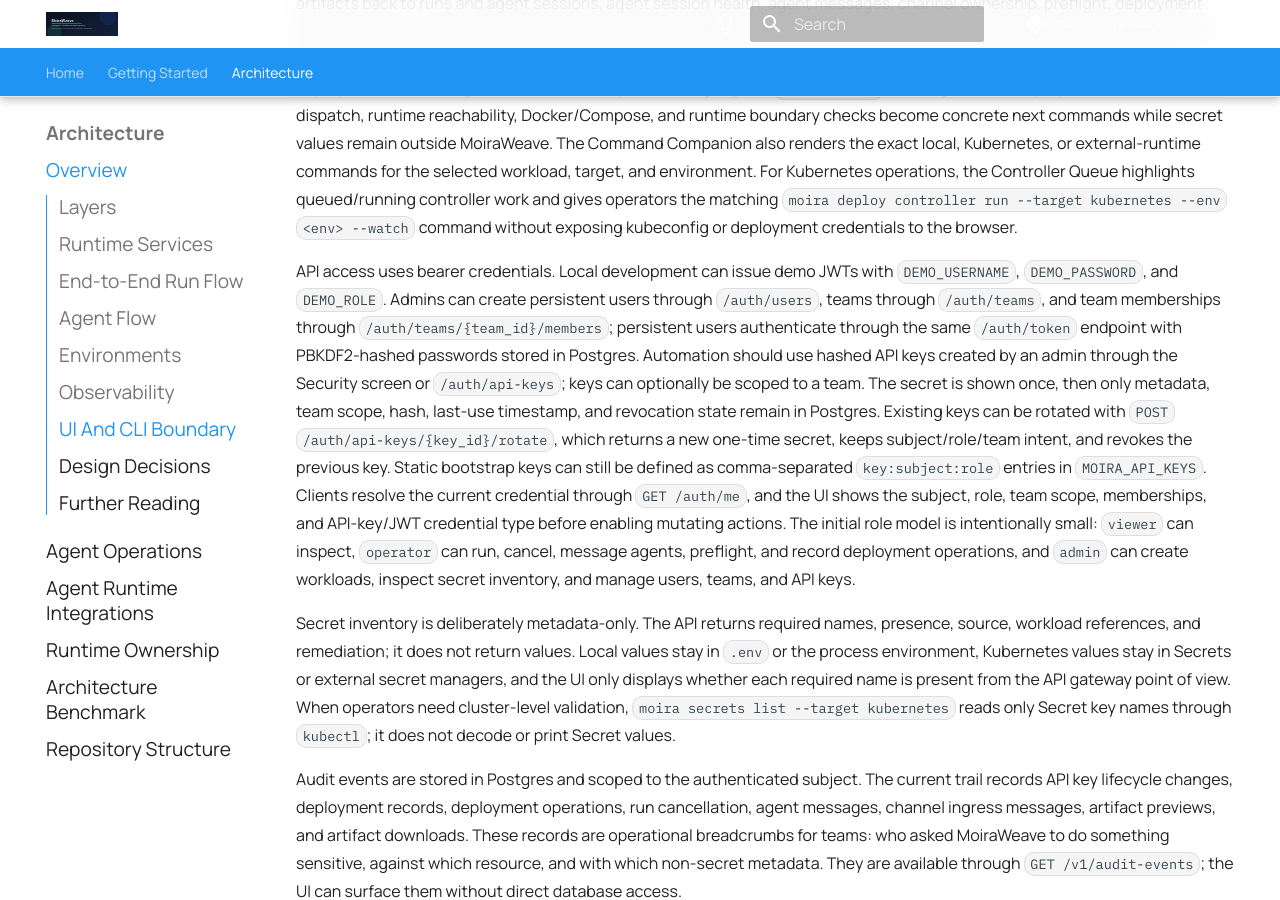
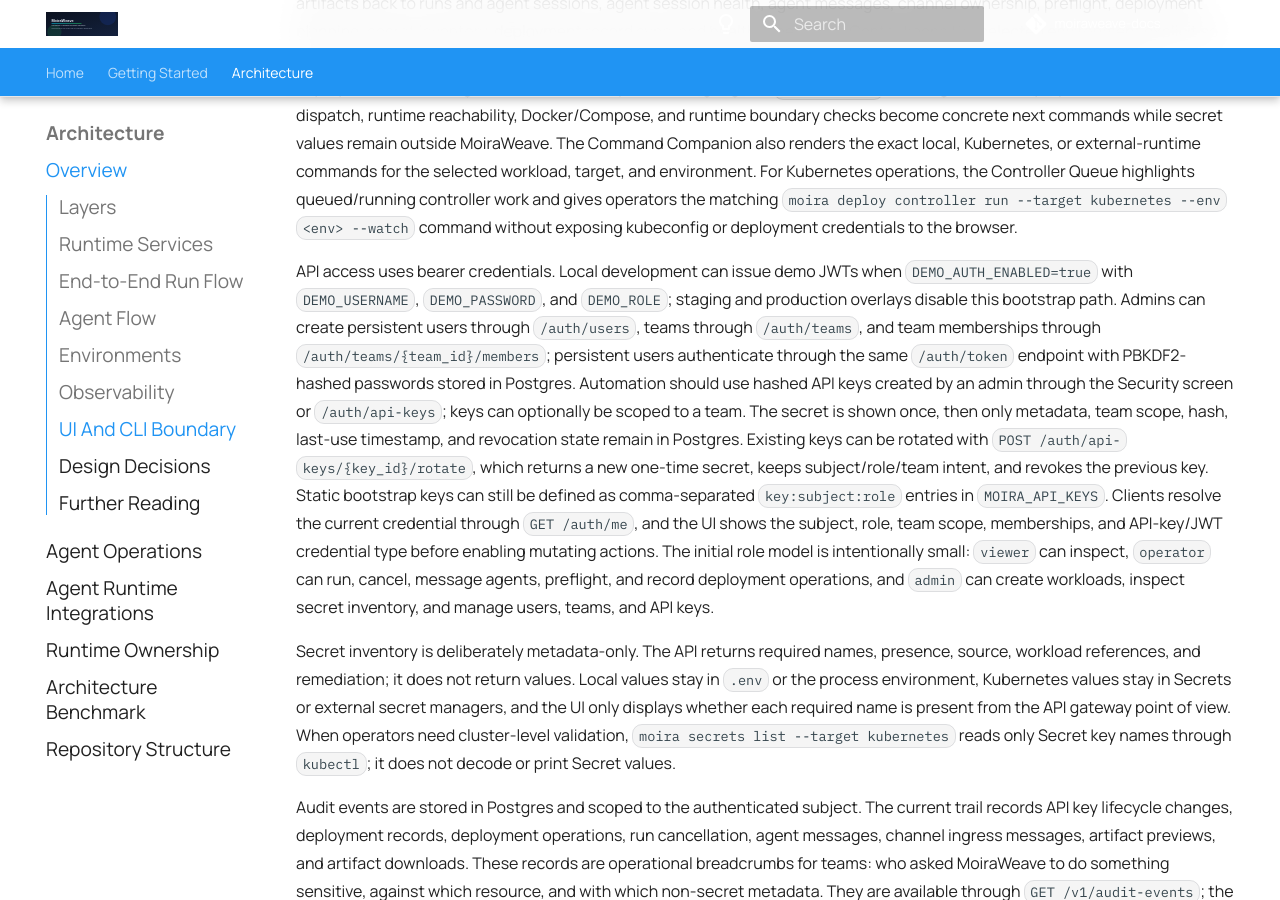
Before and after one commit to moiraweave-labs/moiraweave-docs, an MkDocs documentation site: the page built from docs/architecture.md, in a window 1280 px wide and 900 px high, scrolled down 3178 px. Built offline with MkDocs 1.6.1 and Material for MkDocs 9.7.7, drawn with Linux system fonts in a browser that asks for light colours; comment, search, counter and statistics services are not loaded.

Commit message:
docs: clarify production auth

```diff
--- a/docs/architecture.md
+++ b/docs/architecture.md
@@ -142,13 +142,15 @@ the matching `moira deploy controller run --target kubernetes --env <env>
 --watch` command without exposing kubeconfig or deployment credentials to the
 browser.
 
-API access uses bearer credentials. Local development can issue demo JWTs with
-`DEMO_USERNAME`, `DEMO_PASSWORD`, and `DEMO_ROLE`. Admins can create persistent
-users through `/auth/users`, teams through `/auth/teams`, and team memberships
-through `/auth/teams/{team_id}/members`; persistent users authenticate through
-the same `/auth/token` endpoint with PBKDF2-hashed passwords stored in
-Postgres. Automation should use hashed API keys created by an admin through the
-Security screen or `/auth/api-keys`; keys can optionally be scoped to a team.
+API access uses bearer credentials. Local development can issue demo JWTs when
+`DEMO_AUTH_ENABLED=true` with `DEMO_USERNAME`, `DEMO_PASSWORD`, and
+`DEMO_ROLE`; staging and production overlays disable this bootstrap path.
+Admins can create persistent users through `/auth/users`, teams through
+`/auth/teams`, and team memberships through `/auth/teams/{team_id}/members`;
+persistent users authenticate through the same `/auth/token` endpoint with
+PBKDF2-hashed passwords stored in Postgres. Automation should use hashed API
+keys created by an admin through the Security screen or `/auth/api-keys`; keys
+can optionally be scoped to a team.
 The secret is shown once, then only metadata, team scope, hash, last-use
 timestamp, and revocation state remain in Postgres. Existing keys can be rotated
 with `POST /auth/api-keys/{key_id}/rotate`, which returns a new one-time secret,
```
Also changed, not shown: docs/quickstart.md (+1 -1 lines).
